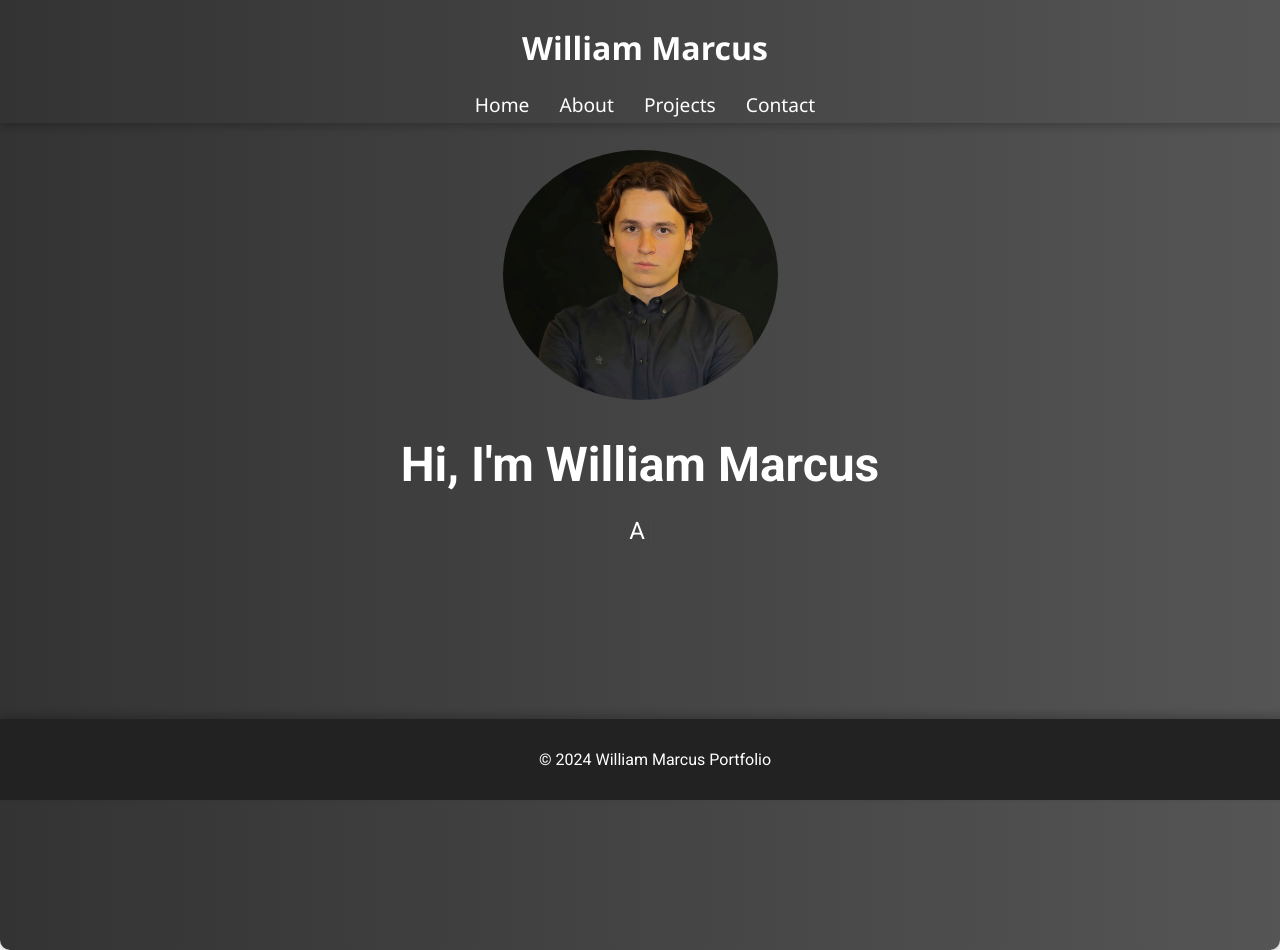
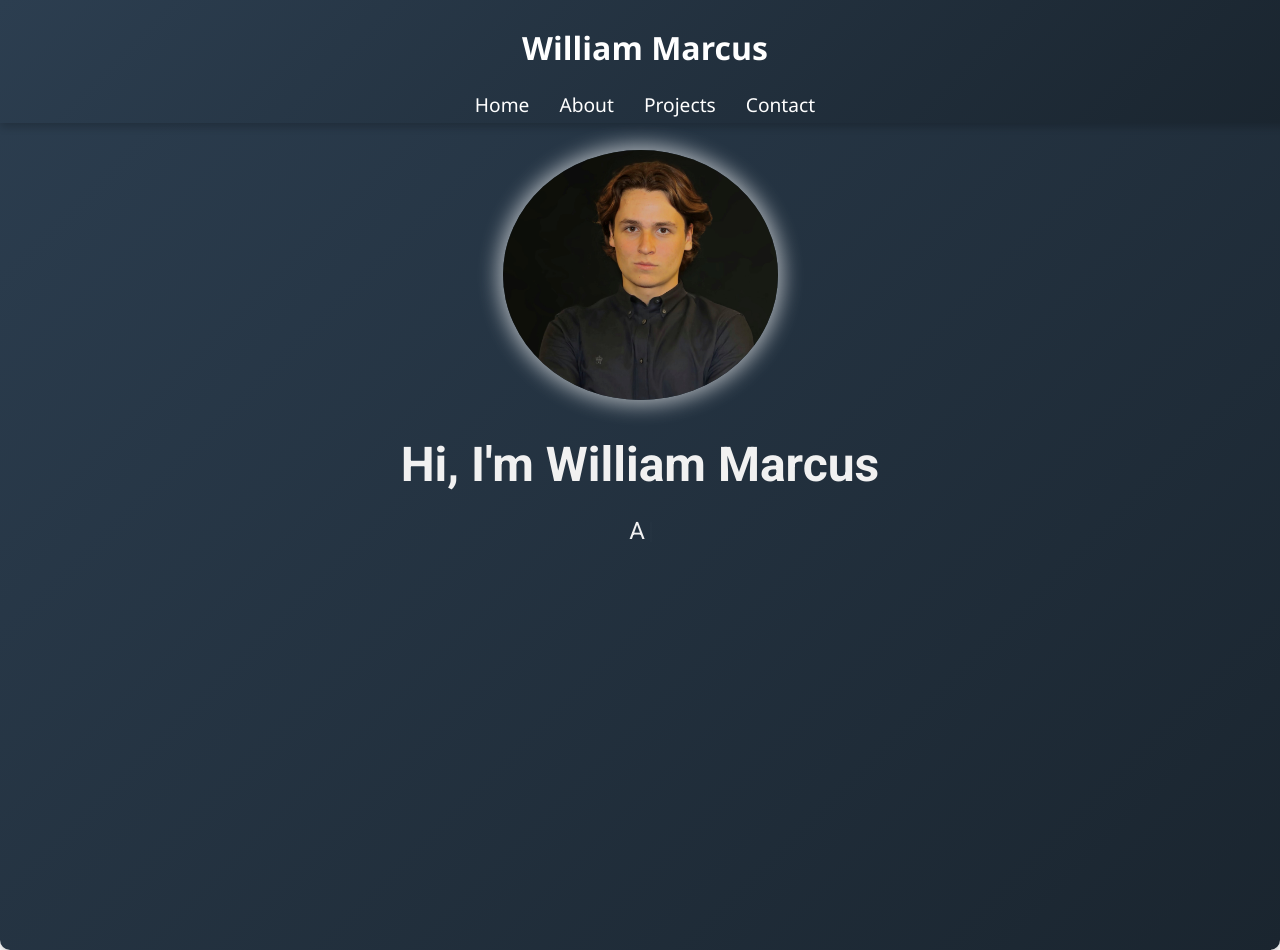
Before and after one commit to WillMarcuss/Website, a React (Create React App) app: page / in a window 1280 px wide. Built offline with nearby package versions, Linux system fonts and the light colour scheme.

Commit message:
Updated background colour to all pages

```diff
--- a/src/components/Footer.js
+++ b/src/components/Footer.js
@@ -3,9 +3,7 @@ import styles from './Footer.module.css';
 
 const Footer = () => {
     return (
-        <footer className={styles.footer}>
-            <p>&copy; 2024 William Marcus Portfolio</p>
-        </footer>
+<></>
     );
 };
 
--- a/src/components/Footer.module.css
+++ b/src/components/Footer.module.css
@@ -1,5 +1,5 @@
 .footer {
-    background-color: #222; /* Darker background color for a sleek look */
+    background: linear-gradient(135deg, #2c3e50, #1a252f);
     padding: 15px; /* Slightly increased padding for better spacing */
     text-align: center;
     color: #fff; /* White text color */
--- a/src/components/Header.module.css
+++ b/src/components/Header.module.css
@@ -8,8 +8,8 @@
 }
 
 .header {
-    background: linear-gradient(to right, #333, #555); /* Using the updated color theme */
-    padding: 5px; /* Increased padding for better spacing */
+  background: linear-gradient(135deg, #2c3e50, #1a252f);
+  padding: 5px; /* Increased padding for better spacing */
     text-align: center;
     box-shadow: 0 4px 8px rgba(0, 0, 0, 0.2);
     transition: background-color 0.3s ease; /* Smooth transition for background color change */
--- a/src/pages/About.module.css
+++ b/src/pages/About.module.css
@@ -6,7 +6,7 @@
     text-align: center;
     padding: 20px; /* Reduced padding for mobile */
     padding-bottom: 50px; /* Reduced bottom padding */
-    background: #7f7f7f;
+    background: linear-gradient(135deg, #2c3e50, #1a252f);
     font-family: 'Roboto', sans-serif;
     border-radius: 10px;
     box-shadow: 0 4px 8px rgba(0, 0, 0, 0.2);
@@ -100,7 +100,7 @@
   .section {
     flex: 1 1 calc(33.33% - 20px);
     padding: 15px; /* Reduced padding */
-    background-color: #fff;
+    background: white; /* Using the updated color theme */
     border-radius: 8px;
     box-shadow: 0 4px 8px rgba(0, 0, 0, 0.1);
     transition: transform 0.3s ease-in-out, box-shadow 0.3s ease-in-out;
--- a/src/pages/Home.module.css
+++ b/src/pages/Home.module.css
@@ -2,8 +2,7 @@
 .container {
   text-align: center;
   padding-top: 150px;
-  background: linear-gradient(to right, #333, #555); /* Darker gradient for sleek look */
-  color: #fff;
+  background: linear-gradient(135deg, #2c3e50, #1a252f);
   font-family: 'Roboto', sans-serif;
   border-radius: 10px;
   box-shadow: 0 4px 8px rgba(0, 0, 0, 0.2);
@@ -14,10 +13,12 @@
   font-size: 3em;
   margin-bottom: 20px;
   animation: fadeIn 1s ease-out;
+  color: #f1f1f1;
 }
 
 .subheading {
   font-size: 1.5em;
+  color: #f1f1f1;
 }
 
 .profile-pic {
@@ -25,6 +26,7 @@
   height: 250px;
   border-radius: 50%;
   transition: transform 0.5s ease, box-shadow 0.5s ease;
+  box-shadow: 0 0 20px 5px rgba(255, 255, 255, 0.6); /* Emits glowing shadow */
 }
 
 .profile-pic:hover {
@@ -39,6 +41,7 @@
 .section-heading {
   font-size: 2em;
   margin-bottom: 20px;
+  color: #f1f1f1;
 }
 
 .project {
--- a/src/pages/Projects.module.css
+++ b/src/pages/Projects.module.css
@@ -3,9 +3,8 @@
 @import url('https://fonts.googleapis.com/css2?family=Roboto:wght@400;700&display=swap');
 
 .projects-container {
-  margin-bottom: 40px;
   padding: 100px;
-  background: linear-gradient(135deg, #333, #555);
+  background: linear-gradient(135deg, #2c3e50, #1a252f);
   font-family: 'Roboto', sans-serif;
   color: #fff;
   border-radius: 10px;
```
